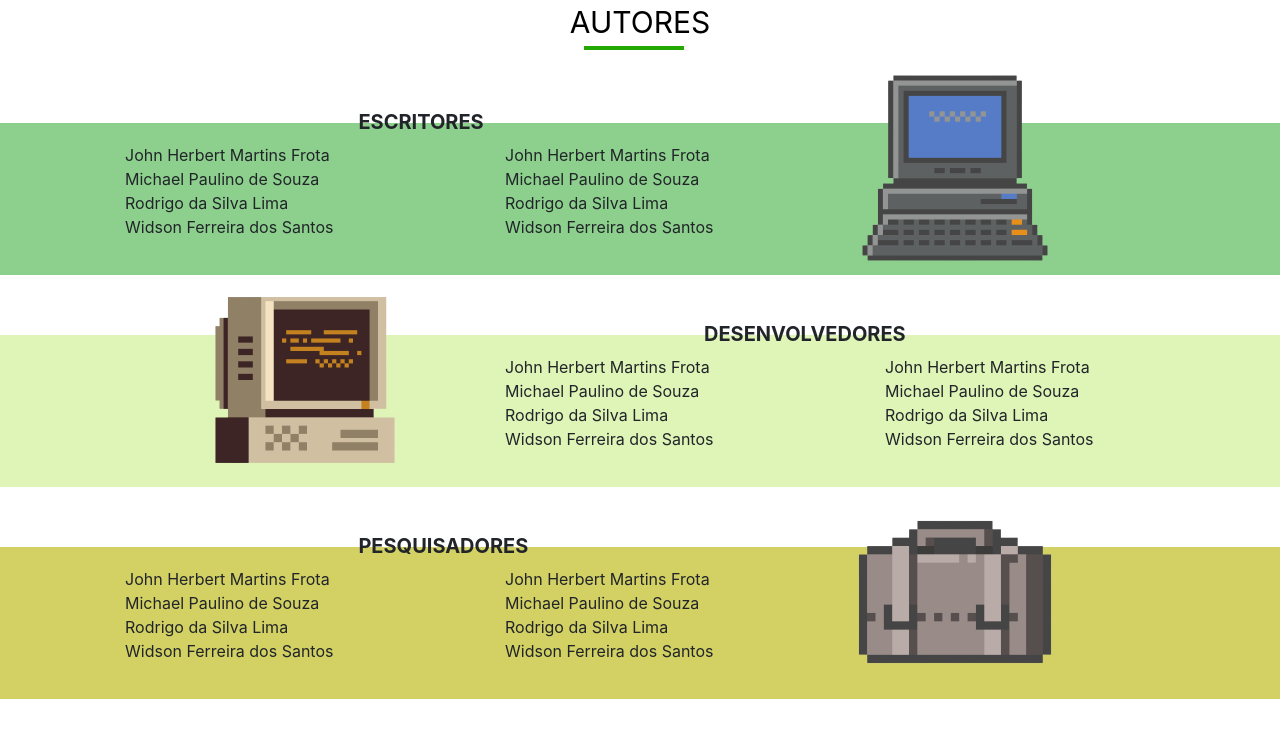
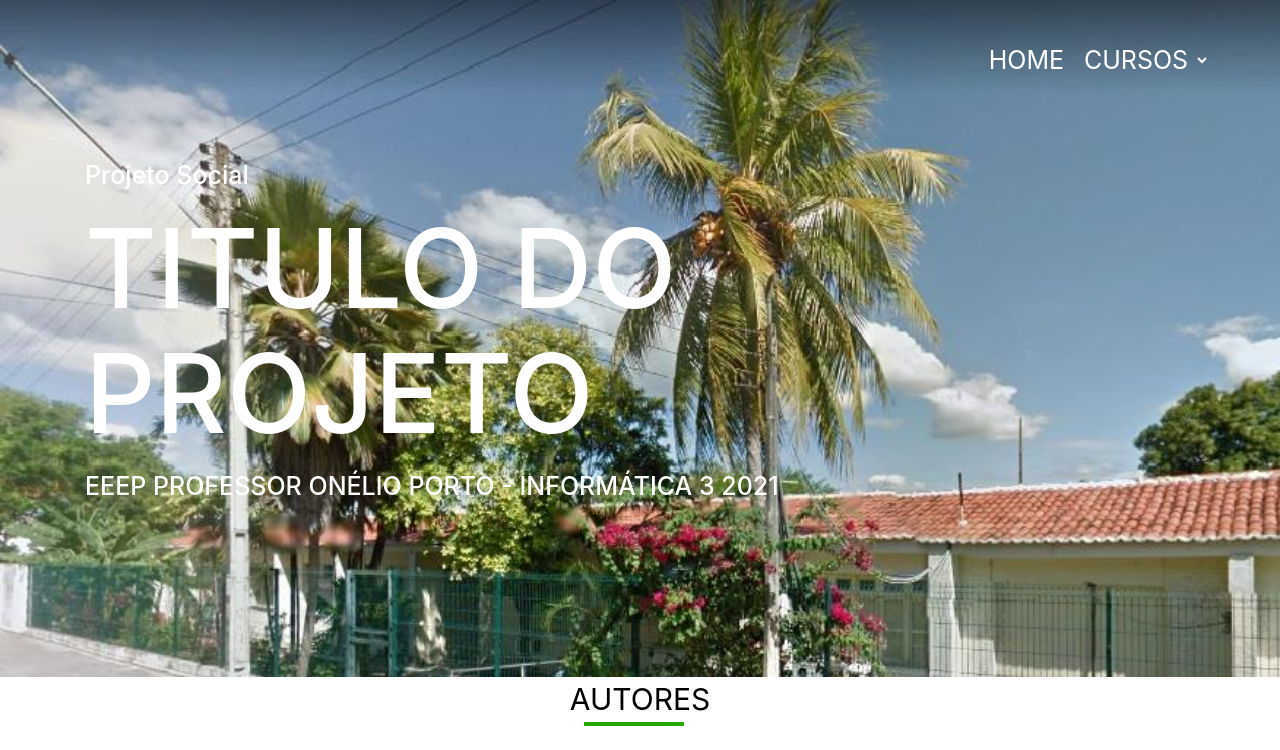
Before and after one commit to Isleyassis/ProjetoSocialOP, a Nuxt app: page / in a window 1280 px wide. Shown: the top 750 px of the page. Built offline with nearby package versions, Linux system fonts and the light colour scheme.

Commit message:
feat: header

```diff
--- /dev/null
+++ b/components/Header/header.vue
@@ -0,0 +1,73 @@
+<template>
+    <div class="bga">
+        <header class="container">
+            <p>HOME</p>
+            <select>
+                <option value="">CURSOS</option>
+                <option value="administracao">Administração</option>
+                <option value="enfermagem">Enfermagem</option>
+                <option value="Financas">Finanças</option>
+                <option value="DS">Desenvol. Sistemas</option>
+            </select>
+        </header>
+
+        <div class="container hero">
+            <h3>Projeto Social</h3>
+            <h1>TITULO DO PROJETO</h1>
+            <h3>EEEP PROFESSOR ONÉLIO PORTO - INFORMÁTICA 3 2021</h3>
+        </div>
+    </div>
+</template>
+
+<style scoped>
+    .bga {
+        background: #c4c4c4;
+        color: #fff;
+        background-image: url(../../static/Banner.jpg);
+        background-repeat: no-repeat;
+        background-size: cover;
+
+        padding-bottom: 10rem;
+    }
+
+    header {
+        display: flex;
+        align-items: center;
+        justify-content: flex-end;
+        padding: 2.6rem 0;
+    }
+
+    select {
+        margin-left: 1rem;
+        font-size: 25px;
+        background: transparent;
+        border: 0;
+        width: 130px;
+        color: #fff
+    }
+
+    p {
+        margin: 0;
+        font-size: 25px;
+    }
+
+    .hero {
+        height: 100%;
+        display: flex;
+        flex-direction: column;
+        align-items: flex-start;
+
+        margin-top: 2rem;
+    }
+
+    h3 {
+        font-size: 25px;
+        line-height: 45px;
+    }
+
+    h1 {
+        font-size: 110px;
+        line-height: 125px;
+        width: 70%;
+    }
+</style>
--- a/pages/index.vue
+++ b/pages/index.vue
@@ -1,5 +1,6 @@
 <template>
    <div>
+     <Header />
      <!-- <testimonials /> -->
      <authors />
    </div>
```
Also changed, not shown: static/Banner.jpg (added).
